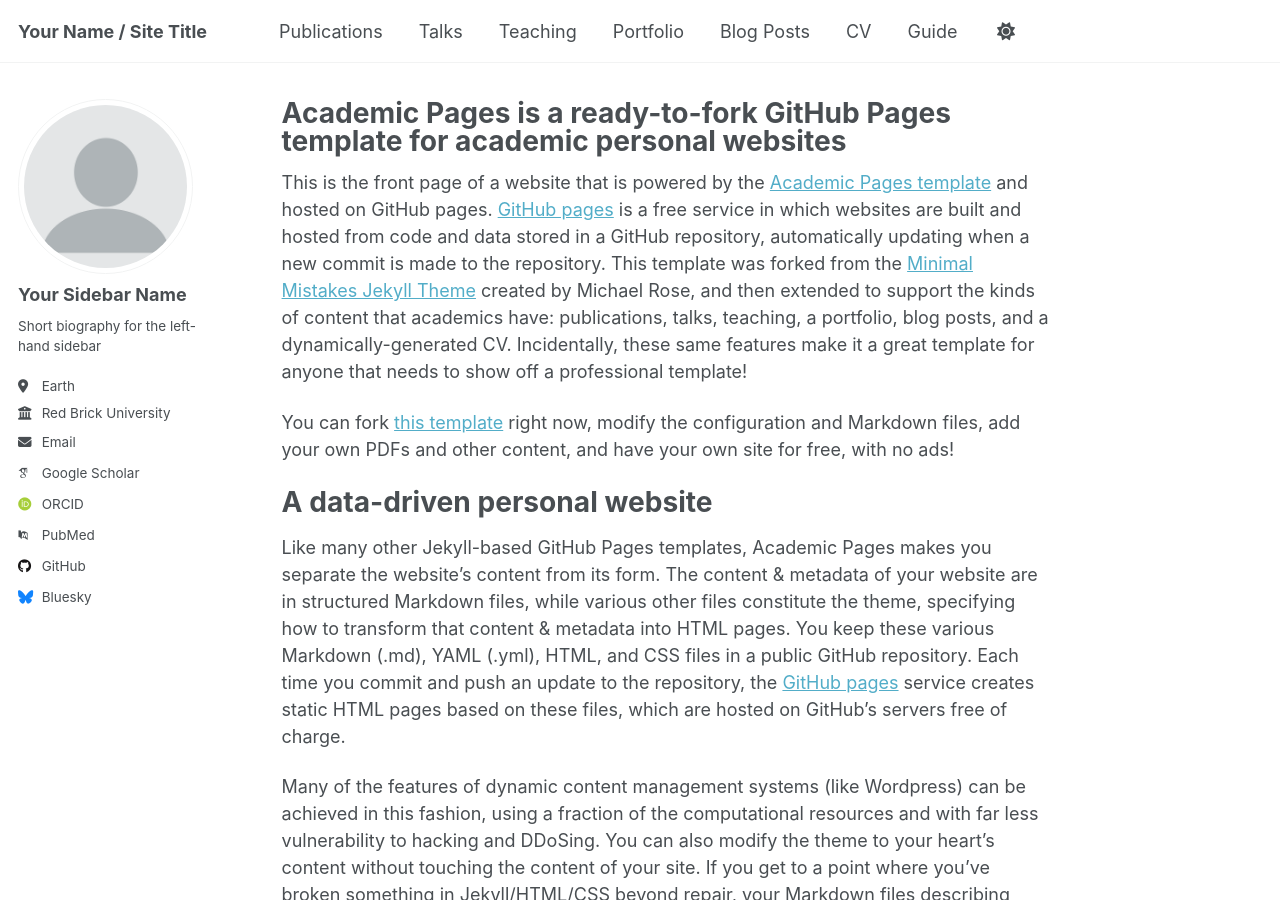
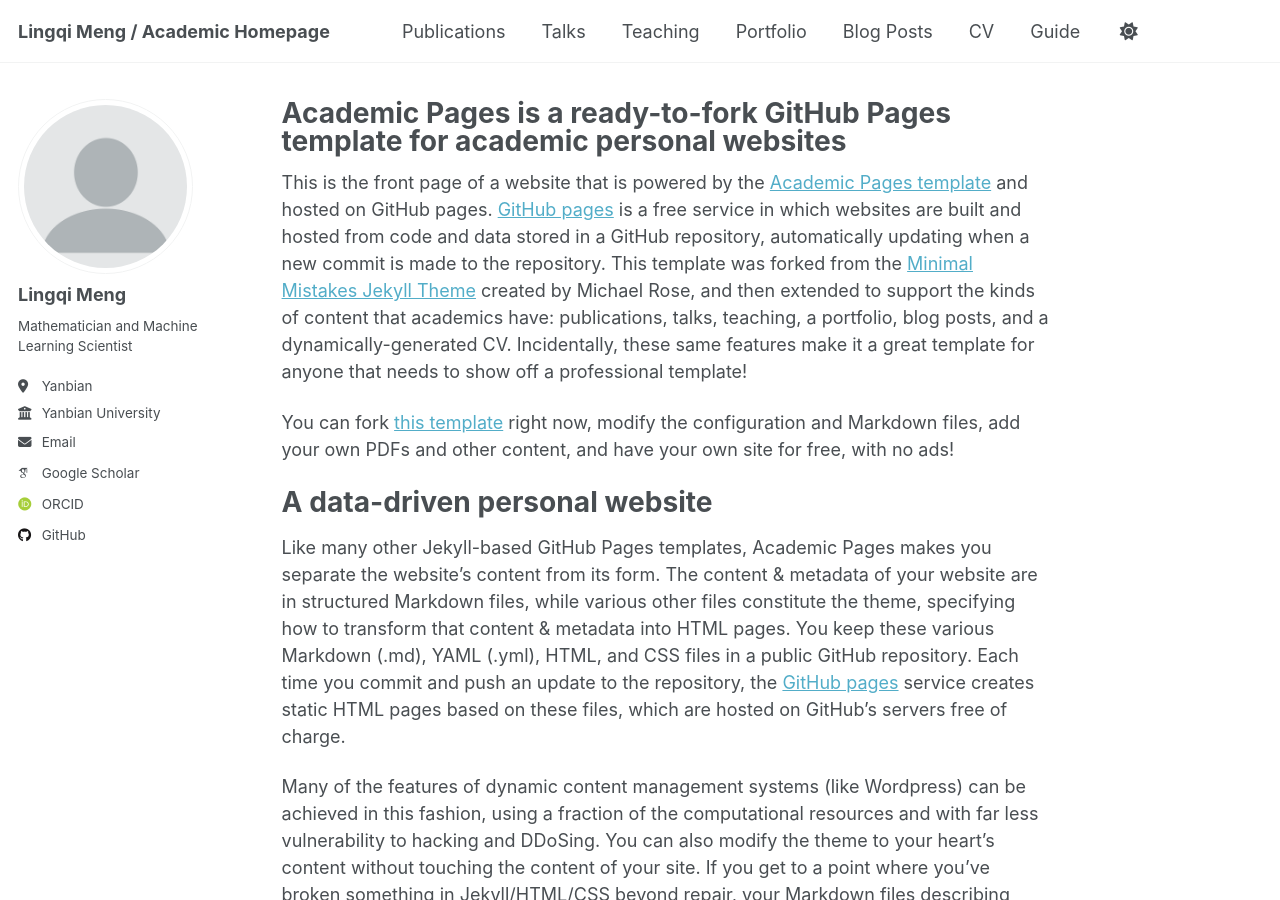
Before and after one commit to lingqime/lingqime.github.io, a Jekyll site: the page built from _pages/about.md, in a window 1280 px wide and 900 px high. Built offline with Jekyll 4.4.1, drawn with Linux system fonts in a browser that asks for light colours; some web fonts are replaced; a script that is not in the unit is left out.

Commit message:
Update _config.yml

```diff
--- a/_config.yml
+++ b/_config.yml
@@ -9,7 +9,7 @@
 # Basic Site Settings
 locale                   : "en-US"
 site_theme               : "default" # Currently available options are "default", "air"
-title                    : "Your Name / Site Title"
+title                    : "Lingqi Meng / Academic Homepage"
 title_separator          : "-"
 name                     : &name "Your Name"
 description              : &description "Your Name's academic portfolio"   # Update this with a general description of your site, this is the default if not overridden by a page
@@ -24,23 +24,23 @@
 author:
   # Biographic information
   avatar           : "profile.png"
-  name             : "Your Sidebar Name"
+  name             : "Lingqi Meng"
   pronouns         : # example: "she/her"
-  bio              : "Short biography for the left-hand sidebar"
-  location         : "Earth"
-  employer         : "Red Brick University"
+  bio              : "Mathematician and Machine Learning Scientist"
+  location         : "Yanbian"
+  employer         : "Yanbian University"
   uri              : # URL
-  email            : "none@example.org"
+  email            : "lingqime@gmail.com"
 
   # Academic websites
   academia         : # URL
   arxiv            : # URL - Update with the correct link to your profile
-  googlescholar    : "https://scholar.google.com/citations?user=PS_CX0AAAAAJ"
+  googlescholar    : "https://scholar.google.com/citations?user=LCx9VBIAAAAJ&hl=en&oi=ao"
   inspire-hep      : # URL
   impactstory      : # URL
-  orcid            : "http://orcid.org/yourorcidurl"
+  orcid            : "http://orcid.org/0000-0001-9986-9205"
   semantic         : # URL
-  pubmed           : "https://www.ncbi.nlm.nih.gov/pubmed/?term=john+snow"
+  pubmed           : # URL
   researchgate     : # URL
   scopus           : # URL
 
@@ -48,13 +48,13 @@
   bitbucket        : # Username - Update with your username on the site
   codepen          : # Username
   dribbble         : # Username
-  github           : "academicpages"
+  github           : "lingqime"
   kaggle           : # Username
   stackoverflow    : # User number or user number and name (i.e., use "1" or "1/jeff-atwood")
 
   # Social media
   artstation       : # Username
-  bluesky          : "bsky.app" # Replace this with you Bluesky username
+  bluesky          : # Username "bsky.app" # Replace this with you Bluesky username
   facebook         : # Username
   flickr           : # Username
   foursquare       : # Username
```
